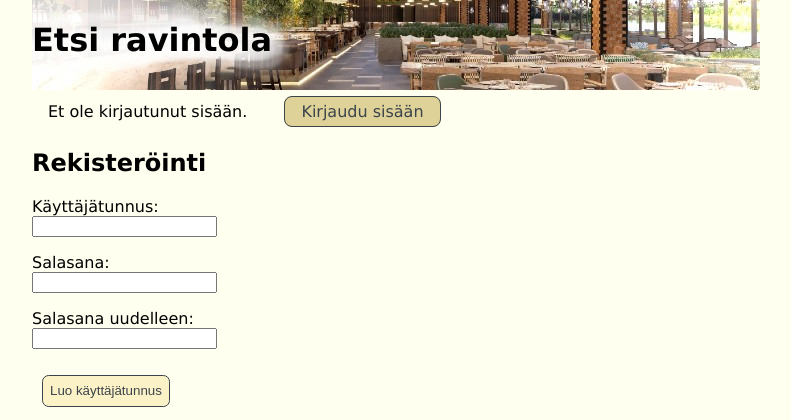
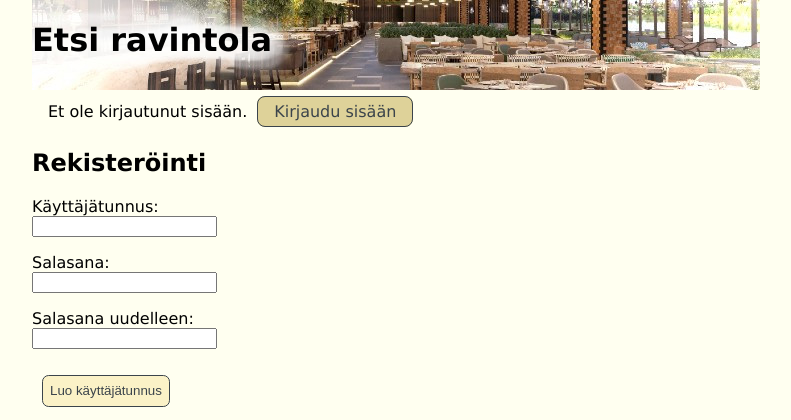
Before and after one commit to phuvio/restaurant-finder, a Flask app: page /register in a window 1280 px wide. Shown: the top 420 px of the page, without its empty margins (248-1039 px from the left). Run offline with Flask 3, Linux system fonts and the light colour scheme; parts of the project's set-up code (start-up, migrations or seed data) failed here and were passed over.

Commit message:
fix header button layout

```diff
--- a/static/style.css
+++ b/static/style.css
@@ -32,7 +32,7 @@ nav, footer {
 }
 
 .headerbutton {
-    margin: 2em;
+    margin: .3em;
 }
 
 .headerbutton:hover, .footerbutton:hover, .contentbutton:hover, #basic-button:hover {
--- a/templates/layout.html
+++ b/templates/layout.html
@@ -21,7 +21,7 @@
 <hr>
 <nav>
     {% if session.user_id %}
-        Olet kirjautunut sisään nimellä <b>{{ session.user_username }}</b>.
+        Sisäänkirjautuneena: <b>{{ session.user_username }}</b>.
         <a href="/logout" class="headerbutton">Kirjaudu ulos</a>
         {% if session.user_role == 0 %}
             <a href="/admin" class="headerbutton">Ylläpito</a>
```
